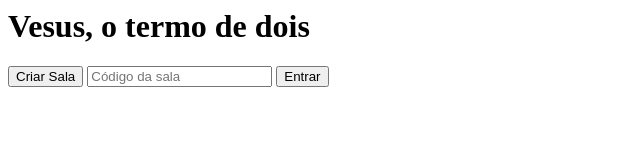
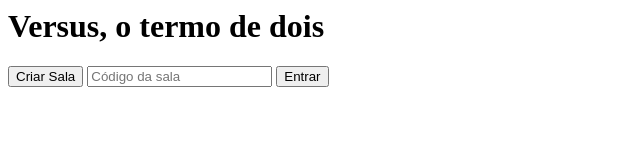
Before and after one commit to Gus-Kruz/versus, a plain HTML site: page index.html in a window 1280 px wide. Shown: the whole page, without its empty margins (0-640 px from the left). Drawn offline with Linux system fonts and the light colour scheme.

Commit message:
Update index.html

```diff
--- a/index.html
+++ b/index.html
@@ -8,7 +8,7 @@
   <script src="firebase-config.js"></script>
 </head>
 <body>
-  <h1>Vesus, o termo de dois</h1>
+  <h1>Versus, o termo de dois</h1>
 
   <div id="menu">
     <button onclick="criarSala()">Criar Sala</button>
```
